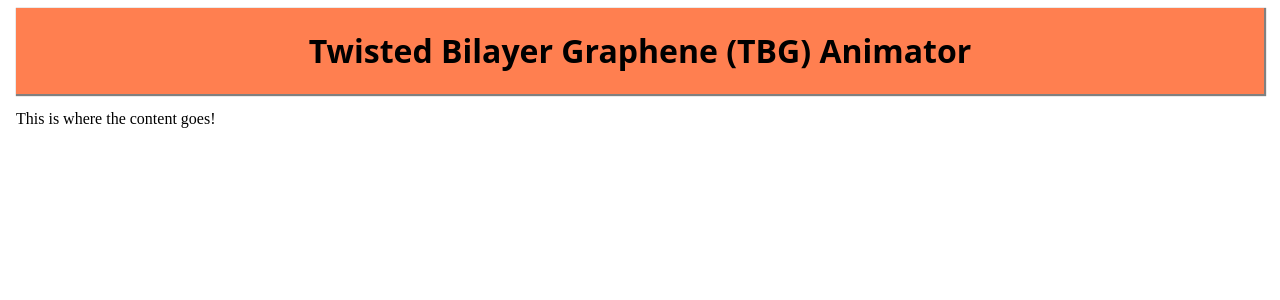
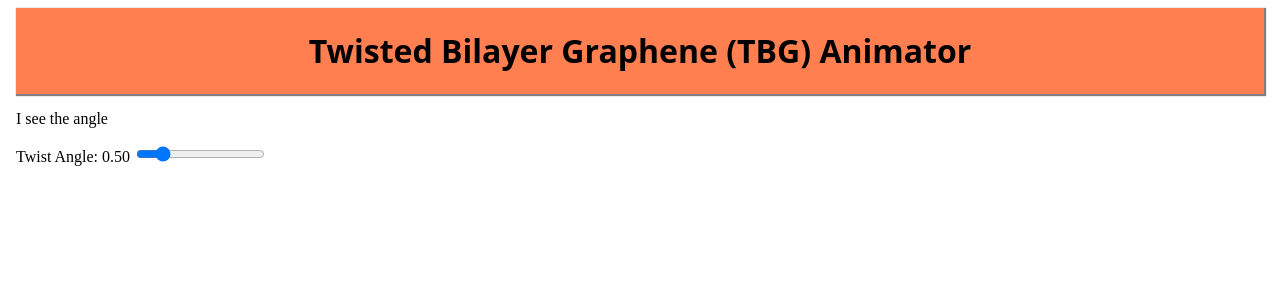
Before and after one commit to ce335805/TBGAnimator, an Angular app: page / in a window 1280 px wide. Shown: the top 300 px of the page. Built offline with nearby package versions, Linux system fonts and the light colour scheme.

Commit message:
Created angle input and pass it
Created range input for angle
added ngModelChange to notice changes
passed the changed angle to grid component

```diff
--- /dev/null
+++ b/src/app/content/angle-selection/angle-selection.component.html
@@ -0,0 +1,4 @@
+<div>
+  <label for="twistAngle">Twist Angle: {{angle.toFixed(2)}} </label>
+  <input type="range" id="twistAngle" name="twistAngle" min="0" max="3" step="0.01" [(ngModel)]="angle" (ngModelChange)="changeAngle()">
+</div>
--- /dev/null
+++ b/src/app/content/angle-selection/angle-selection.component.ts
@@ -0,0 +1,23 @@
+import {Component, EventEmitter, OnInit, Output} from '@angular/core';
+
+@Component({
+  selector: 'app-angle-selection',
+  templateUrl: './angle-selection.component.html',
+  styleUrls: ['./angle-selection.component.css']
+})
+export class AngleSelectionComponent implements OnInit {
+
+  constructor() {
+    this.angle = 0.5;
+  }
+  angle: number;
+  @Output() angleChanged: EventEmitter<number> = new EventEmitter<number>();
+
+  ngOnInit(): void {
+  }
+
+  public changeAngle(): void{
+    this.angleChanged.emit(this.angle);
+  }
+
+}
--- a/src/app/content/content.component.css
+++ b/src/app/content/content.component.css
@@ -1,11 +1,11 @@
 .InnerContent{
   display: grid;
-  grid-template-columns: 1fr 5fr 5fr;
+  grid-template-rows: auto 1fr;
 }
-.LocationList{
-  grid-column: 2 / 3;
+.AngleSelection{
+  grid-row: 2 / 2;
 }
 
-.LocationInput {
-  grid-column: 3 / 4;
+.Grid {
+  grid-row: 1 / 2;
 }
--- a/src/app/content/content.component.ts
+++ b/src/app/content/content.component.ts
@@ -4,7 +4,8 @@ import {Component, OnInit} from '@angular/core';
   selector: 'app-content',
   template: `
     <div class="Content">
-        <p>This is where the content goes!</p>
+      <app-grid class="Grid" [angle] = "angle"></app-grid>
+      <app-angle-selection class="AngleSelection" (angleChanged)="changeAngle($event)"></app-angle-selection>
     </div>
   `,
   styleUrls: ['./content.component.css']
@@ -14,6 +15,12 @@ export class ContentComponent implements OnInit {
   constructor() {
   }
 
+  angle: number;
+
   ngOnInit(): void {
   }
+
+  public changeAngle(angle: number): void {
+    this.angle = angle;
+  }
 }
--- /dev/null
+++ b/src/app/content/grid/grid.component.html
@@ -0,0 +1 @@
+<p>I see the angle {{angle}}</p>
--- /dev/null
+++ b/src/app/content/grid/grid.component.ts
@@ -0,0 +1,19 @@
+import {Component, Input, OnInit} from '@angular/core';
+
+@Component({
+  selector: 'app-grid',
+  templateUrl: './grid.component.html',
+  styleUrls: ['./grid.component.css']
+})
+export class GridComponent implements OnInit {
+
+  constructor() {
+    this.angle = 0.;
+  }
+
+   @Input() angle: number;
+
+  ngOnInit(): void {
+  }
+
+}
```
Also changed, not shown: src/app/app.module.ts (+8 -2 lines), src/app/content/angle-selection/angle-selection.component.css (added), src/app/content/grid/grid.component.css (added), 2 other files (tests, documents, lock files or other folders).
